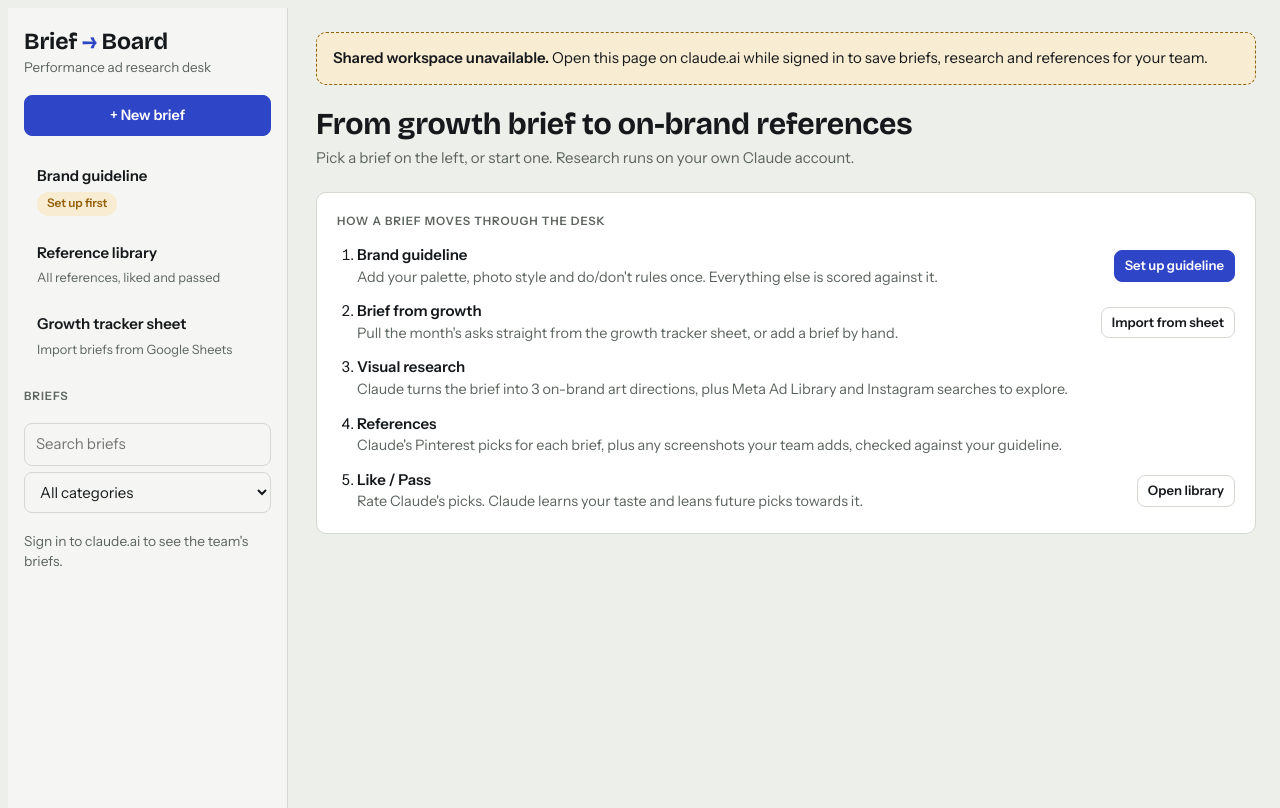
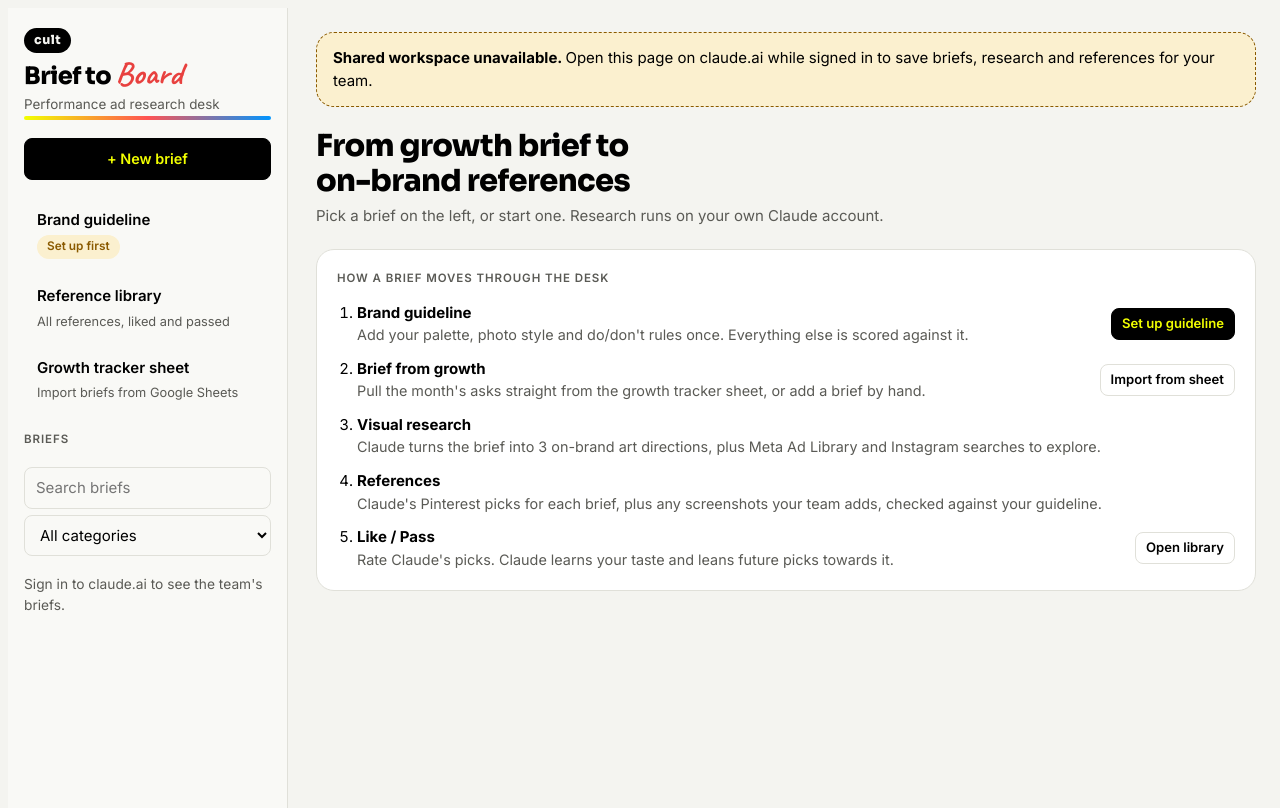
Before and after one commit to sahitijangid/drive, a plain HTML site: page brief-to-board/index.html in a window 1280 px wide. Drawn offline with nearby package versions, Linux system fonts and the light colour scheme.

Commit message:
Restyle dashboard in Cult's identity; note the brand is Cult
Co-Authored-By: Claude Opus 5.5 <noreply@anthropic.com>
Claude-Session: https://claude.ai/code/session_01RW5HJe2QoJ6t9hK9DGp4vQ

```diff
--- a/brief-to-board/index.html
+++ b/brief-to-board/index.html
@@ -1,34 +1,41 @@
-<title>Brief to Board</title>
+<title>Cult Brief to Board</title>
 <meta name="claude:viewport-fit-sides" content="cover">
 <link rel="preconnect" href="https://fonts.googleapis.com">
 <link rel="preconnect" href="https://fonts.gstatic.com" crossorigin>
-<link rel="stylesheet" href="https://fonts.googleapis.com/css2?family=Bricolage+Grotesque:opsz,wght@12..96,500;12..96,700&family=Instrument+Sans:wght@400;500;600&family=JetBrains+Mono:wght@400;500&display=swap">
+<link rel="stylesheet" href="https://fonts.googleapis.com/css2?family=Sora:wght@600;700;800&family=Inter:wght@400;500;600;700&family=Caveat:wght@700&family=JetBrains+Mono:wght@400;500&display=swap">
 <style>
-/* Layout: a two-pane studio desk. Brief queue on the left, the working surface (brief, research, references, board) on the right. Stacks at phone width. */
+/* Layout: a two-pane studio desk in Cult's identity (Cult visual guidelines). Brief queue on the left, the working surface on the right. Stacks at phone width.
+   Colour: black/white base, Max Energy #F2FF00 as the action colour, Power Pop #FF5353 and Deep Charge #0095FF as accents, Energy Line gradient as the signature cue.
+   Type: Sora (headlines), Inter (utility), Caveat (one accent word). */
 :root {
-  --bg: #EDEFEA; --surface: #FFFFFF; --sunk: #F5F6F3; --ink: #16191C; --muted: #5C645E; --line: #D3D8D0;
-  --accent: #2F45C8; --accent-ink: #FFFFFF; --accent-soft: #E3E7FA;
-  --ok: #1D7447; --ok-soft: #DDF1E5; --warn: #94600A; --warn-soft: #F8ECD2; --bad: #A8231C; --bad-soft: #F8DEDB;
-  --pin: #C8102E; --meta: #1463D8; --ig: #B0306F; --other: #5C645E;
-  --display: "Bricolage Grotesque", "Helvetica Neue", Arial, sans-serif;
-  --body: "Instrument Sans", "Helvetica Neue", Arial, sans-serif;
+  --bg: #F4F4F0; --surface: #FFFFFF; --sunk: #F9F9F6; --ink: #000000; --muted: #5A5A55; --line: #E0E0D9;
+  --accent: #000000; --accent-ink: #F2FF00; --accent-soft: #F2FF00;
+  --pop: #E8413F; --charge: #0079D1; --energy: linear-gradient(90deg, #F2FF00, #FF5353 50%, #0095FF);
+  --ok: #1D7447; --ok-soft: #DDF1E5; --warn: #8A5A00; --warn-soft: #FBF0CF; --bad: #C2302D; --bad-soft: #FFE1E0;
+  --pin: #C8102E; --meta: #0B63D6; --ig: #B0306F; --other: #5A5A55;
+  --display: "Sora", "Helvetica Neue", Arial, sans-serif;
+  --body: "Inter", "Helvetica Neue", Arial, sans-serif;
+  --accentface: "Caveat", "Segoe Script", cursive;
   --mono: "JetBrains Mono", ui-monospace, Menlo, Consolas, monospace;
-  --r: 10px;
+  --r: 18px;
 }
 @media (prefers-color-scheme: dark) { :root:not([data-theme="light"]) {
-  --bg: #111412; --surface: #1A1E1B; --sunk: #151816; --ink: #E8EBE6; --muted: #98A199; --line: #2C332E;
-  --accent: #93A2FF; --accent-ink: #0C1033; --accent-soft: #232A4E;
-  --ok: #62C793; --ok-soft: #173326; --warn: #E2B04F; --warn-soft: #3A2E14; --bad: #F08A80; --bad-soft: #3D1D1A;
-  --pin: #FF7486; --meta: #79AEFF; --ig: #F282BF; --other: #98A199; color-scheme: dark } }
+  --bg: #0A0A0A; --surface: #151515; --sunk: #101010; --ink: #FFFFFF; --muted: #A2A29C; --line: #2A2A2A;
+  --accent: #F2FF00; --accent-ink: #000000; --accent-soft: #2B2E00;
+  --pop: #FF5353; --charge: #0095FF;
+  --ok: #62C793; --ok-soft: #14301F; --warn: #F2D24B; --warn-soft: #332B0C; --bad: #FF6B6B; --bad-soft: #3A1615;
+  --pin: #FF7486; --meta: #4DB3FF; --ig: #F282BF; --other: #A2A29C; color-scheme: dark } }
 :root[data-theme="dark"] {
-  --bg: #111412; --surface: #1A1E1B; --sunk: #151816; --ink: #E8EBE6; --muted: #98A199; --line: #2C332E;
-  --accent: #93A2FF; --accent-ink: #0C1033; --accent-soft: #232A4E;
-  --ok: #62C793; --ok-soft: #173326; --warn: #E2B04F; --warn-soft: #3A2E14; --bad: #F08A80; --bad-soft: #3D1D1A;
-  --pin: #FF7486; --meta: #79AEFF; --ig: #F282BF; --other: #98A199; color-scheme: dark }
+  --bg: #0A0A0A; --surface: #151515; --sunk: #101010; --ink: #FFFFFF; --muted: #A2A29C; --line: #2A2A2A;
+  --accent: #F2FF00; --accent-ink: #000000; --accent-soft: #2B2E00;
+  --pop: #FF5353; --charge: #0095FF;
+  --ok: #62C793; --ok-soft: #14301F; --warn: #F2D24B; --warn-soft: #332B0C; --bad: #FF6B6B; --bad-soft: #3A1615;
+  --pin: #FF7486; --meta: #4DB3FF; --ig: #F282BF; --other: #A2A29C; color-scheme: dark }
 
 * { box-sizing: border-box; }
 body { background: var(--bg); color: var(--ink); font-family: var(--body); font-size: 15px; line-height: 1.5; }
 h1, h2, h3 { font-family: var(--display); font-weight: 700; line-height: 1.15; text-wrap: balance; margin: 0; letter-spacing: -0.01em; }
+h1 { font-weight: 800; letter-spacing: -0.02em; }
 h1 { font-size: 1.9rem; } h2 { font-size: 1.35rem; } h3 { font-size: 1.05rem; }
 p { margin: 0; }
 a { color: var(--accent); }
@@ -41,8 +48,10 @@ button, input, select, textarea { font: inherit; color: inherit; }
 .app { display: grid; grid-template-columns: 280px minmax(0, 1fr); min-height: 100vh; }
 .side { border-right: 1px solid var(--line); background: var(--sunk); padding-block: 20px; padding-left: max(16px, env(safe-area-inset-left, 0px)); padding-right: 16px; display: flex; flex-direction: column; gap: 18px; }
 .brand { display: flex; flex-direction: column; gap: 2px; }
-.brand h1 { font-size: 1.45rem; }
-.brand h1 span { color: var(--accent); }
+.brand h1 { font-size: 1.5rem; font-weight: 800; letter-spacing: -0.02em; }
+.brand h1 .cav { font-family: var(--accentface); font-weight: 700; font-size: 1.35em; color: var(--pop); letter-spacing: 0; }
+.brand .cult { display: inline-flex; align-self: flex-start; background: var(--ink); color: var(--bg); font-family: var(--display); font-weight: 800; font-size: .78rem; letter-spacing: .04em; padding: 3px 10px; border-radius: 99px; text-transform: lowercase; }
+.energy { height: 4px; border-radius: 4px; background: var(--energy); }
 .main { min-width: 0; padding-block: 24px 64px; padding-left: 28px; padding-right: max(16px, env(safe-area-inset-right, 0px)); }
 .wrap { max-width: 1120px; display: flex; flex-direction: column; gap: 22px; }
 
@@ -140,7 +149,7 @@ input:focus, select:focus, textarea:focus { outline: 2px solid var(--accent); ou
 .ref.liked { border-color: var(--ok); }
 .ref.passed { opacity: .62; }
 .ref.passed:hover { opacity: 1; }
-.tagpill { align-self: flex-start; background: var(--ink); color: var(--bg); border-radius: 99px; padding: 2px 9px; font-size: .68rem; font-weight: 600; letter-spacing: .05em; text-transform: uppercase; }
+.tagpill { align-self: flex-start; background: #000000; color: #F2FF00; border: 1px solid var(--line); border-radius: 99px; padding: 2px 9px; font-size: .68rem; font-weight: 600; letter-spacing: .05em; text-transform: uppercase; }
 .sechead { display: flex; justify-content: space-between; align-items: flex-end; gap: 12px; flex-wrap: wrap; }
 .libgroup { display: flex; flex-direction: column; gap: 12px; }
 .board { columns: 3 240px; column-gap: 12px; }
@@ -177,8 +186,10 @@ input:focus, select:focus, textarea:focus { outline: 2px solid var(--accent); ou
 <div class="app">
   <aside class="side" id="side">
     <div class="brand">
-      <h1>Brief <span>→</span> Board</h1>
+      <span class="cult">cult</span>
+      <h1>Brief to <span class="cav">Board</span></h1>
       <p class="muted" style="font-size:.84rem">Performance ad research desk</p>
+      <div class="energy" aria-hidden="true"></div>
     </div>
     <button class="btn primary" id="newBriefBtn" type="button">+ New brief</button>
     <div class="navlist">
```
Also changed, not shown: 1 other file.
